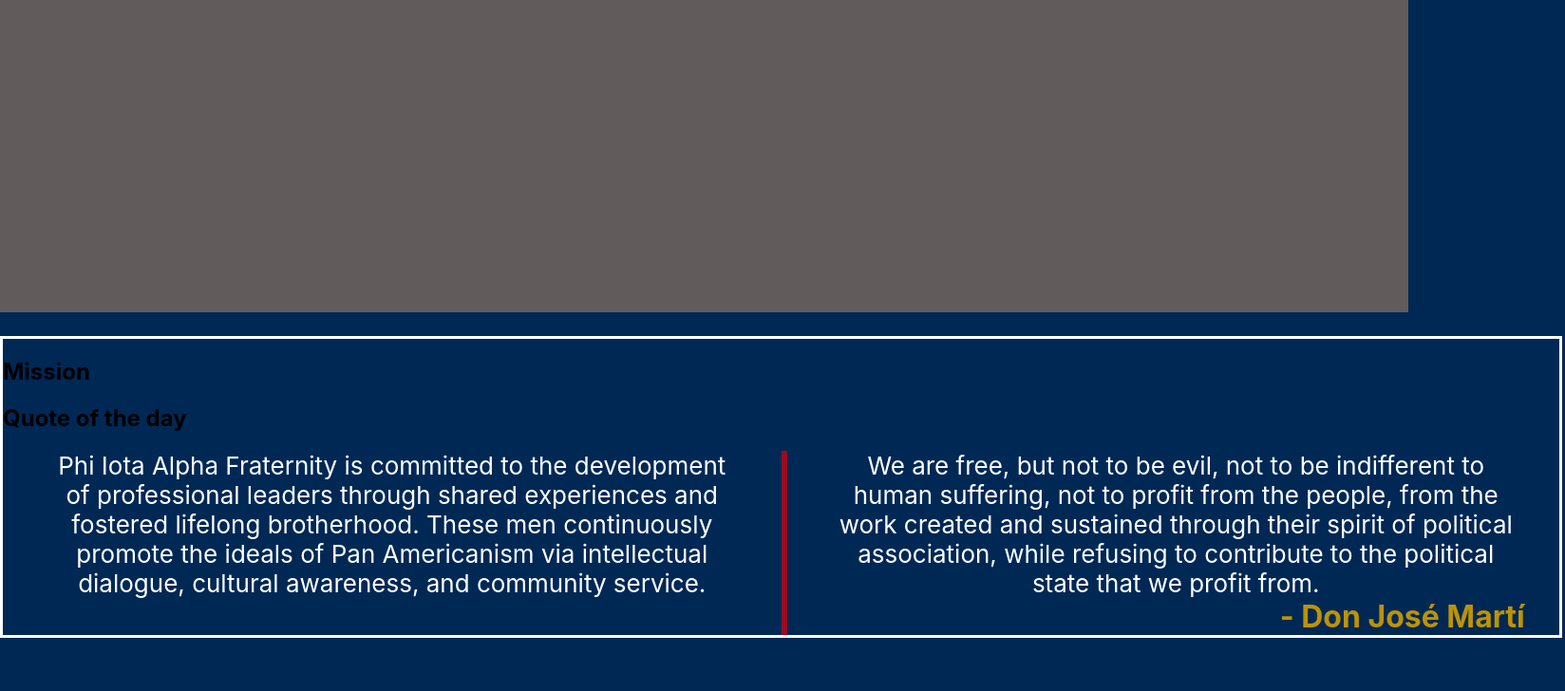
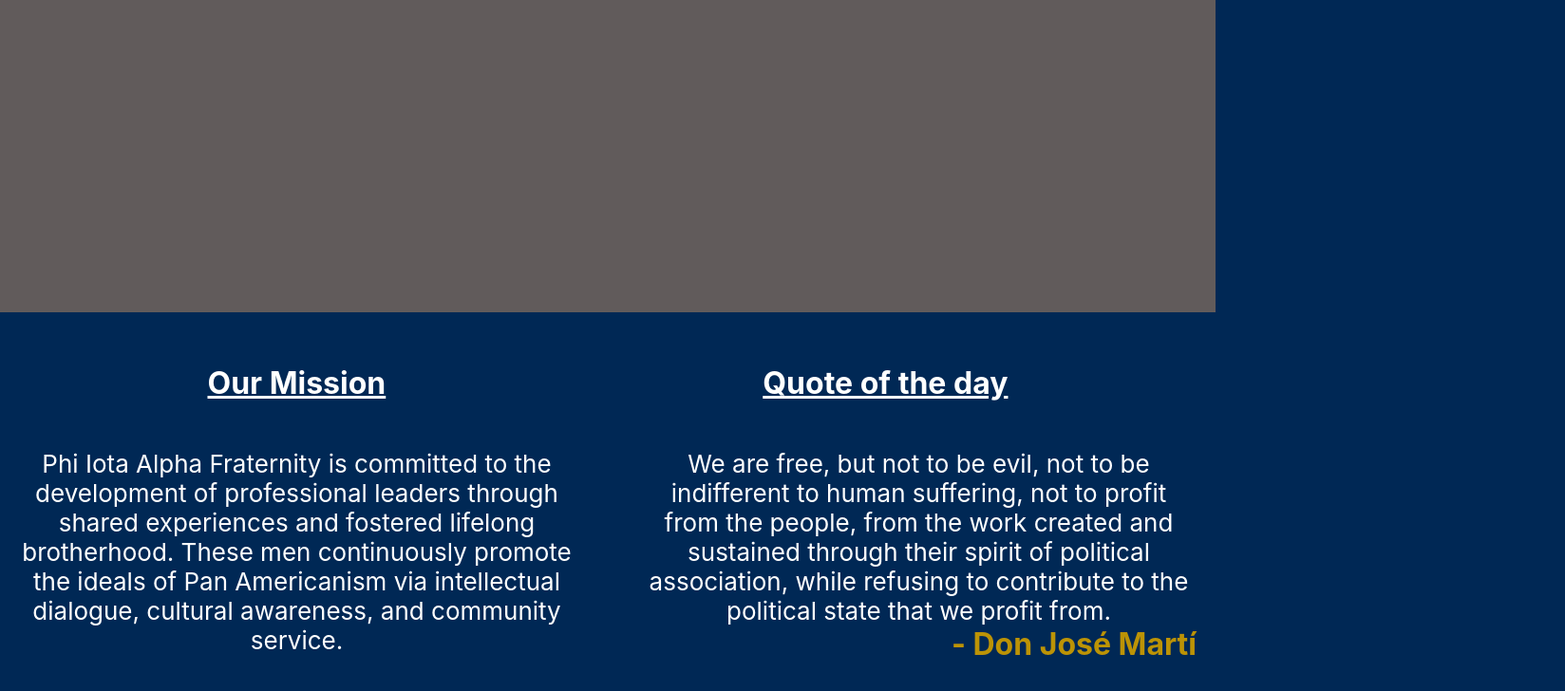
Before and after one commit to ElAstronauta31/PiChapter, a React (Create React App) app: page / in a window 1280 px wide. Shown: the part 296-1024 px from the top of the page at 95% size, 1648 px wide, since content can reach past the window. Before the commit the page ends 993 px from the top, so only its background shows below. Built offline with nearby package versions, Linux system fonts and the light colour scheme.

Commit message:
finshed styling of body section and chnaged how photo scetion is defined

```diff
--- a/src/Components/Home/body/body.js
+++ b/src/Components/Home/body/body.js
@@ -1,19 +1,19 @@
 import React from 'react';
-import { BodyDiv, MissionDiv, QuoteDiv, MissionP, QuoteH3, TitleDiv, TitleH2, Hold } from './bodyStyle';
+import { BodyDiv, MissionDiv, QuoteDiv, MissionP, Hold2, QuoteP, QuoteH3, TitleDiv, TitleH2, Hold } from './bodyStyle';
 
 const Body = () => {
     return (
         <BodyDiv>
-            <div>
+            <Hold2>
                 <TitleDiv>
                     <TitleH2>
-                        Mission
+                        Our Mission
                     </TitleH2>
                     <TitleH2>
                         Quote of the day
                     </TitleH2>
                 </TitleDiv>
-            </div>
+            </Hold2>
             <Hold>
                 <MissionDiv>
                     <MissionP>
@@ -24,11 +24,11 @@
                     </MissionP>
                 </MissionDiv>
                 <QuoteDiv>
-                    <MissionP>
+                    <QuoteP>
                         We are free, but not to be evil, not to be indifferent to human suffering, not to profit
                         from the people, from the work created and sustained through their spirit of political
                         association, while refusing to contribute to the political state that we profit from.
-                    </MissionP>
+                    </QuoteP>
                     <QuoteH3>
                         - Don José Martí
                     </QuoteH3>
--- a/src/Components/Home/body/bodyStyle.js
+++ b/src/Components/Home/body/bodyStyle.js
@@ -1,23 +1,30 @@
 import styled from "@emotion/styled";
 
 export const BodyDiv = styled.div`
-    width: 1639px;
+    max-width: 1639px;
     min-height: 218px;
-    border: 3px solid #FFFFFF;
     margin: 25px auto;
     display: flex;
     flex-direction: column;
 `;
 
 export const MissionDiv = styled.div`
-    min-width: 819.5px;
-    border-right-style: solid;
+    max-width: 819.5px;
     border-color: #990C22;
 `;
 
 export const MissionP = styled.p`
     max-width: 735px;
-    padding: auto;
+    padding-right: 35px;
+    margin: auto;
+    font-size: 26px;
+    text-align: center;
+    color: white;
+`;
+
+export const QuoteP = styled.p`
+    max-width: 735px;
+    padding-left: 35px;
     margin: auto;
     font-size: 26px;
     text-align: center;
@@ -25,8 +32,7 @@
 `;
 
 export const QuoteDiv = styled.div`
-    min-width: 819.5px;
-    border-left-style: solid;
+    max-width: 819.5px;
     border-color: #990C22;
 `;
 
@@ -40,13 +46,25 @@
 `;
 
 export const TitleDiv = styled.div`
-
+    display: flex;
+    justify-content: space-around;
+    max-width: 98vw;
 `;
 
 export const TitleH2 = styled.h2`
-
+    color: #FFFFFF;
+    text-decoration: underline;
+    font-size: 32px;
+    margin: 10px;
 `;
 
-export const Hold= styled.div`
+export const Hold = styled.div`
     display: flex;
+    justify-content: space-around;
+    max-width: 98vw;
+    margin: 20px;
 `;
+
+export const Hold2 = styled.div`
+    margin: 20px;
+`;
--- a/src/Components/Home/photos/photosStyle.js
+++ b/src/Components/Home/photos/photosStyle.js
@@ -1,8 +1,9 @@
 import styled from "@emotion/styled";
 
 export const Holder= styled.div`
-    width: 1483px;
+    max-width: 1483px;
     height: 450px;
     background: #615B5B;
     margin: 50px auto 25px auto;
+    padding: 0px 20px;
 `;
```
